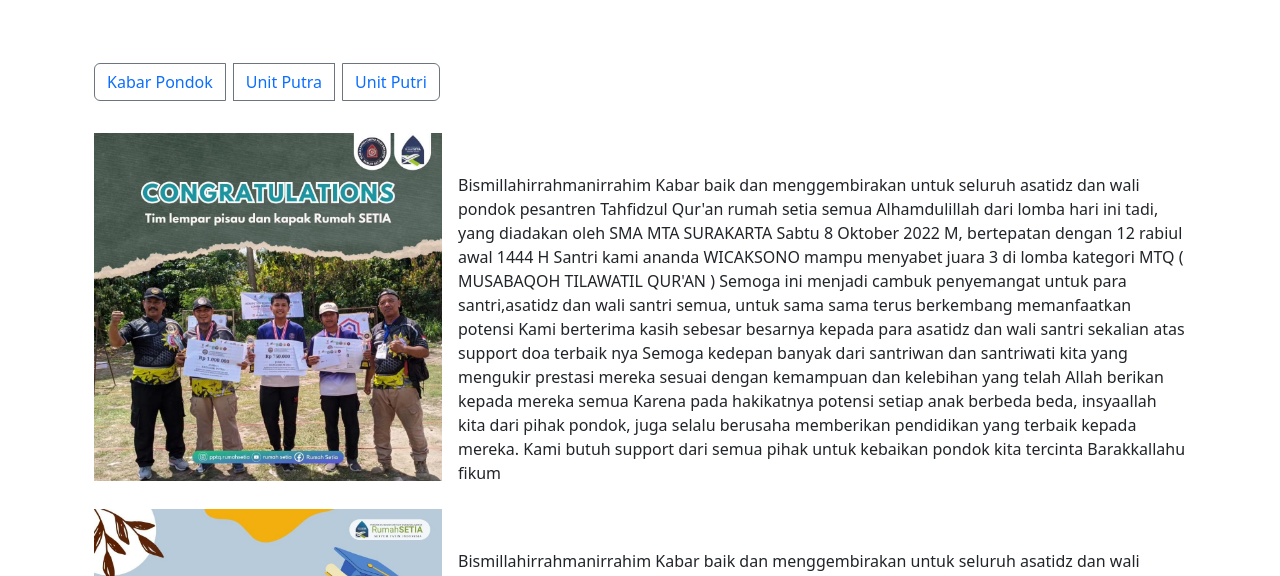
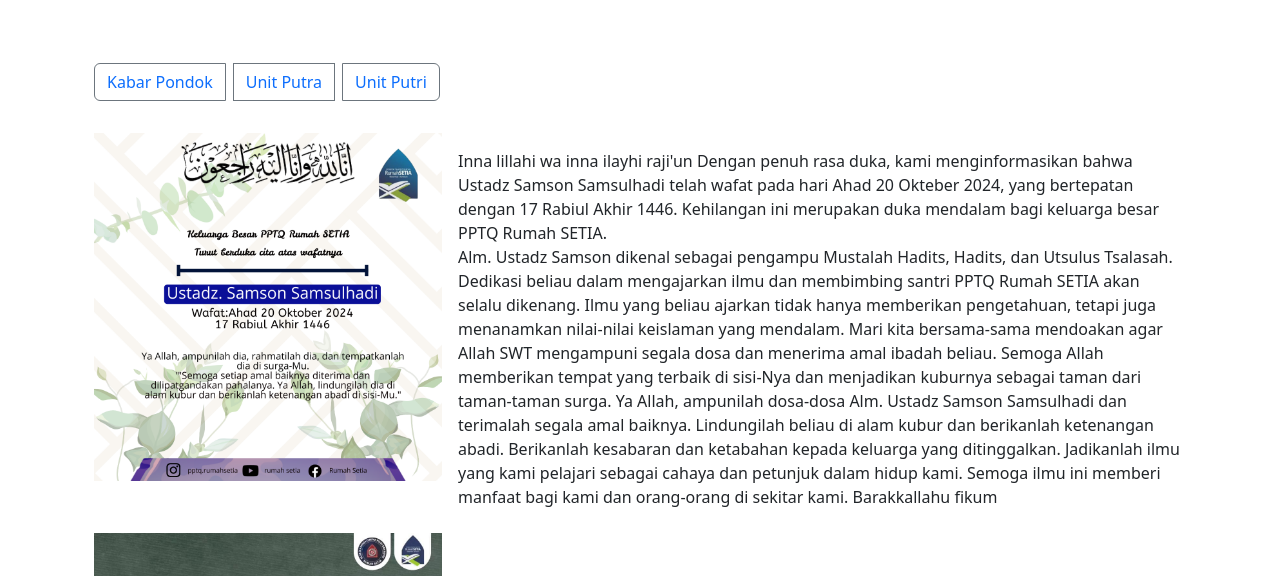
Before and after one commit to Hafezaul/ProjectRumahSetia, a plain HTML site: page berita.html in a window 1280 px wide. Shown: the part 376-952 px from the top of the page. Drawn offline with nearby package versions, Linux system fonts and the light colour scheme.

Commit message:
nambahin gambar bjirrr

```diff
--- a/berita.html
+++ b/berita.html
@@ -77,8 +77,25 @@
           </div>
         </div>
         <br>
-            <!--isi nya-->
+            <!--isinya-->
+            <!--Konten start-->
             <div class="d-flex d-md-block d-lg-flex flex-wrap position-relative">
+              <div class="col-md-4 col-sm-12">
+                <img src="putra/alm.png" class="img img-fluid w-100 pe-3 pt-2" alt="Poster kematian">
+              </div>
+              <div class="col-md-8 col-sm-12">
+                <p class="paragraf pt-4">
+                  Inna lillahi wa inna ilayhi raji'un
+                  Dengan penuh rasa duka, kami menginformasikan bahwa Ustadz Samson Samsulhadi telah wafat pada hari Ahad 20 Okteber 2024, yang bertepatan dengan 17 Rabiul Akhir 1446. Kehilangan ini merupakan duka mendalam bagi keluarga besar PPTQ Rumah SETIA.<br>
+                  Alm. Ustadz Samson dikenal sebagai pengampu Mustalah Hadits, Hadits, dan Utsulus Tsalasah. Dedikasi beliau dalam mengajarkan ilmu dan membimbing santri PPTQ Rumah SETIA akan selalu dikenang. Ilmu yang beliau ajarkan tidak hanya memberikan pengetahuan, tetapi juga menanamkan nilai-nilai keislaman yang mendalam.
+                  Mari kita bersama-sama mendoakan agar Allah SWT mengampuni segala dosa dan menerima amal ibadah beliau. Semoga Allah memberikan tempat yang terbaik di sisi-Nya dan menjadikan kuburnya sebagai taman dari taman-taman surga.
+                  Ya Allah, ampunilah dosa-dosa Alm. Ustadz Samson Samsulhadi dan terimalah segala amal baiknya. Lindungilah beliau di alam kubur dan berikanlah ketenangan abadi. Berikanlah kesabaran dan ketabahan kepada keluarga yang ditinggalkan. Jadikanlah ilmu yang kami pelajari sebagai cahaya dan petunjuk dalam hidup kami. Semoga ilmu ini memberi manfaat bagi kami dan orang-orang di sekitar kami.
+                  Barakkallahu fikum
+                </p>
+              </div>
+            </div>
+            <!--konten end-->
+            <div class="d-flex d-md-block  d-lg-flex flex-wrap position-relative">
               <div class="col-md-4 col-sm-12">
                 <img src="galeri/juara.png" class="img img-fluid  w-100 pe-3 pt-2" alt="JUARA LEMPIS COKK'">
               </div>
```
Also changed, not shown: putra/alm.png (added).
